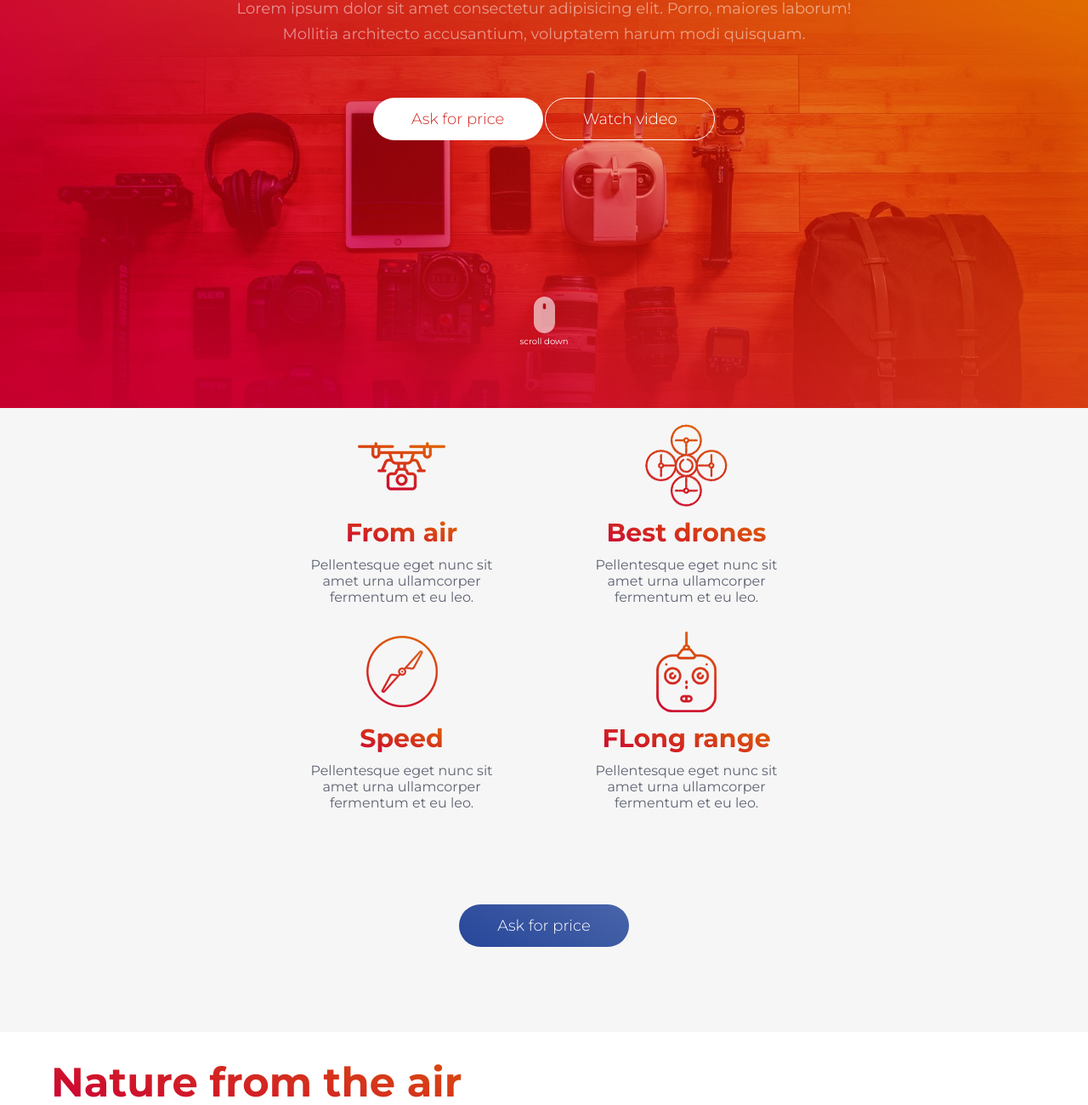
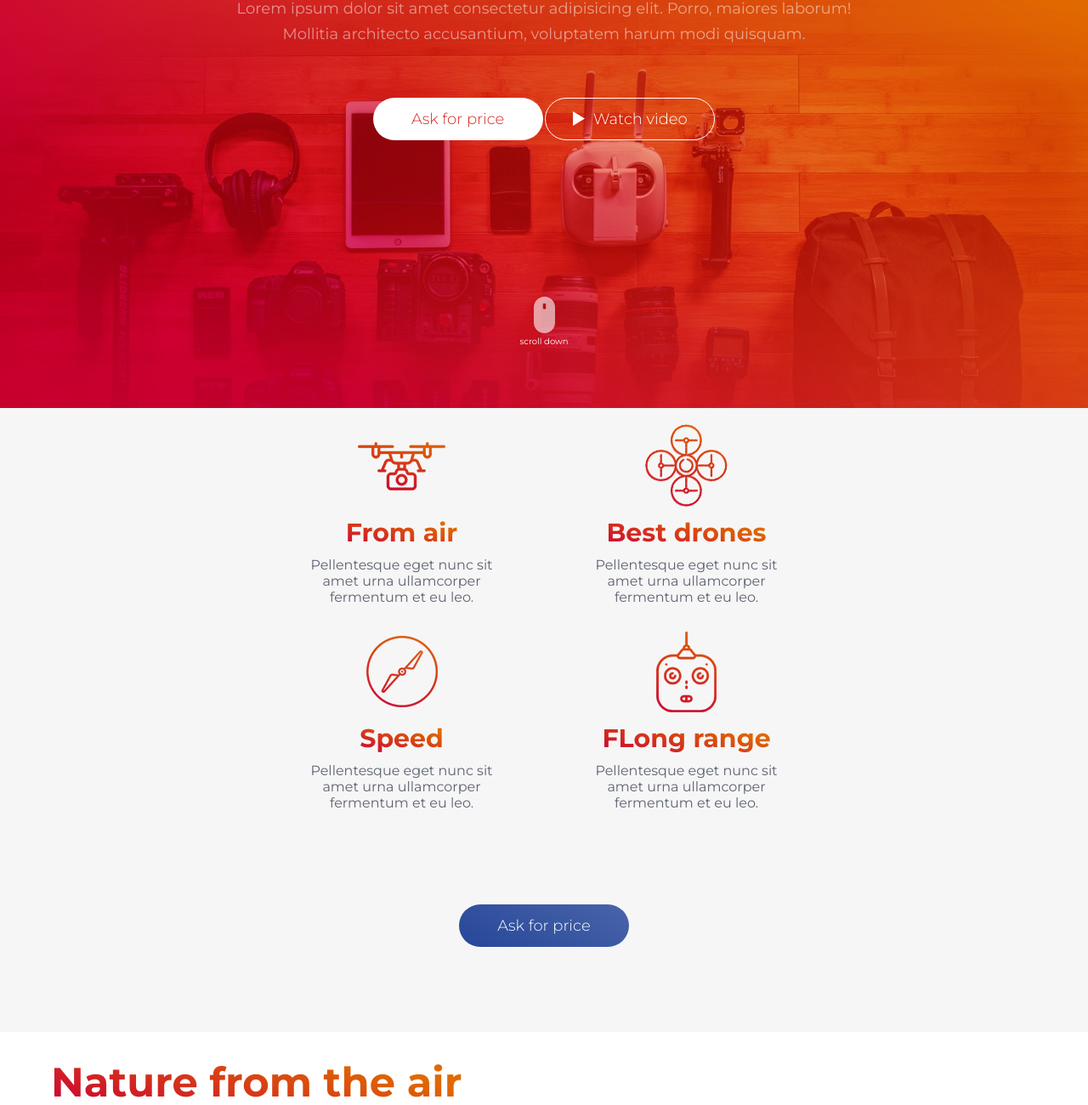
Before and after one commit to martraw/DroneZone, a website: page index.html in a window 1280 px wide. Shown: the part 320-1620 px from the top of the page at 85% size. Drawn offline with Linux system fonts and the light colour scheme; some packages are replaced by stand-ins of ours.

Commit message:
Fxed heading-2 calss background gradient

```diff
--- a/index.html
+++ b/index.html
@@ -49,7 +49,7 @@
           <a href="#">Ask for price</a>
         </button>
         <button class="btn btn--transparent">
-          <a href="#">Watch video</a>
+          <a href="#"><img class="play-polygon" src="img/play-polygon.png">Watch video</a>
         </button>
       </div>
       <!-- </div> -->
@@ -91,7 +91,9 @@
 
     <section class="drone">
       <div class="drone__content">
+        <div class="drone__gradient-wrap">
           <h2 class="heading-2">Nature from the air</h2>
+        </div>
         <p class="drone__text">
           Mauris consequat libero metus, nec ultricies sem efficitur quis. Integer bibendum eget metus ac accumsan. Integer sit amet
           lacus egestas, semper est quis, viverra ex.
@@ -100,7 +102,8 @@
           <div class="drone__list--left">
             <div class="drone__list-item">
               <div class="drone__number">1</div>
-              <div class="drone__paragraph">Pellentesque eget nunc sit amet urna divlamcorper fermentum et eu leo. Nunc vel nibh tempor, pharetra lectus congue, luctus orci.</div>
+              <div class="drone__paragraph">Pellentesque eget nunc sit amet urna divlamcorper fermentum et eu leo. Nunc vel nibh tempor, pharetra lectus
+                congue, luctus orci.</div>
             </div>
 
             <div class="drone__list-item">
@@ -110,14 +113,16 @@
 
             <div class="drone__list-item">
               <div class="drone__number">3</div>
-              <div class="drone__paragraph">Integer sit amet lacus egestas, semper est quis, viverra ex. Mauris consequat libero metus, nec ultricies sem efficitur quis.</div>
+              <div class="drone__paragraph">Integer sit amet lacus egestas, semper est quis, viverra ex. Mauris consequat libero metus, nec ultricies sem
+                efficitur quis.</div>
             </div>
           </div>
 
           <div class="drone__list--right">
             <div class="drone__list-item">
               <div class="drone__number">4</div>
-              <div class="drone__paragraph">Pellentesque eget nunc sit amet urna ullamcorper fermentum et eu leo. Nunc vel nibh tempor, pharetra lectus congue, luctus orci.</div>
+              <div class="drone__paragraph">Pellentesque eget nunc sit amet urna ullamcorper fermentum et eu leo. Nunc vel nibh tempor, pharetra lectus
+                congue, luctus orci.</div>
             </div>
 
             <div class="drone__list-item">
@@ -140,16 +145,23 @@
         </button>
       </div>
       <div class="gallery__item gallery__item--2 gallery__item--text">
+        <div class="drone__gradient-wrap">
           <h2 class="heading-2">Nature from the air</h2>
-        <p>Pellentesque eget nunc sit amet urna ullamcorper fermentum et eu leo. Nunc vel nibh tempor, pharetra lectus congue, luctus orci nec ultricies sem efficitur quis. Integer bibendum eget metus ac accumsan.
+        </div>
+        <p>Pellentesque eget nunc sit amet urna ullamcorper fermentum et eu leo. Nunc vel nibh tempor, pharetra lectus congue,
+          luctus orci nec ultricies sem efficitur quis. Integer bibendum eget metus ac accumsan.
         </p>
         <button class="btn btn--blue">
           <a href="#">Ask for price</a>
         </button>
       </div>
       <div class="gallery__item gallery__item--3 gallery__item--text">
+        <div class="drone__gradient-wrap">
           <h2 class="heading-2">City from the air</h2>
-          <p>Mauris consequat libero metus, nec ultricies sem efficitur quis. Integer bibendum eget metus ac accumsan. Integer sit amet lacus egestas, semper est quis, viverra ex. Pellentesque eget nunc sit amet urna ullamcorper fermentum et eu leo.
+        </div>
+        <p>Mauris consequat libero metus, nec ultricies sem efficitur quis. Integer bibendum eget metus ac accumsan. Integer
+          sit amet lacus egestas, semper est quis, viverra ex. Pellentesque eget nunc sit amet urna ullamcorper fermentum
+          et eu leo.
         </p>
         <button class="btn btn--blue">
           <a href="#">Ask for price</a>
@@ -180,13 +192,17 @@
     <footer class="footer">
       <p class="footer__content">Cum sociis natoque penatibus et magnis dis parturient montes, nascetur ridiculus mus.
       </p>
-      <p class="footer__content">Try awsome tool for desgners <span>symu.co</span></p>
-      <p class="footer__content"><span>MarTraw 2018</span></p>
+      <p class="footer__content">Try awsome tool for desgners
+        <span>symu.co</span>
+      </p>
+      <p class="footer__content">
+        <span>MarTraw 2018</span>
+      </p>
     </footer>
   </div>
   <script src="js/script.js"></script>
-  <script src="https://maps.googleapis.com/maps/api/js?key=AIzaSyCSo65bZUM2aHihgNNIFpjlox8jpYi4E6g&callback=initMap"
-  async defer></script>
+  <script src="https://maps.googleapis.com/maps/api/js?key=AIzaSyCSo65bZUM2aHihgNNIFpjlox8jpYi4E6g&callback=initMap" async
+    defer></script>
 
 </body>
 
--- a/sass/_drone.scss
+++ b/sass/_drone.scss
@@ -14,6 +14,10 @@
     grid-row-gap: 2rem;
     align-content: center;
     color: $color-grey-2;
+  }
+
+  &__gradient-wrap {
+    width: 80%;
   }
 
   &__text {
--- a/sass/_typhography.scss
+++ b/sass/_typhography.scss
@@ -6,7 +6,7 @@
 }
 
 .heading-2 {
-  background-image: linear-gradient(15deg, #cb0035 0%, #e06900 100%);
+  background-image: linear-gradient(15deg, #cb0035 0%, #e06900 80%);
   background-clip: text;
   -webkit-background-clip: text;
   color: transparent;
@@ -26,7 +26,7 @@
   font-size: 3rem;
   font-weight: 700;
   display: inline-block;
-  background-image: $color-gradient;
+  background-image: linear-gradient(15deg, #cb0035 0%, #e06900 80%);
   background-clip: text;
   -webkit-background-clip: text;
   color: transparent;
@@ -44,6 +44,7 @@
   font-size: 1.8rem;
   font-weight: 300;
   line-height: 3.6rem;
+  cursor: pointer;
 
   a {
     text-decoration: none;
@@ -77,6 +78,10 @@
       color: #fff;
       }
   }
+}
 
-
+.play-polygon{
+  padding-right: 1rem;
+  display: inline-block;
+  transform: translateY(.3rem);
 }
```
Also changed, not shown: css/style.css. Lines whose indentation alone changed are shown as unchanged.
